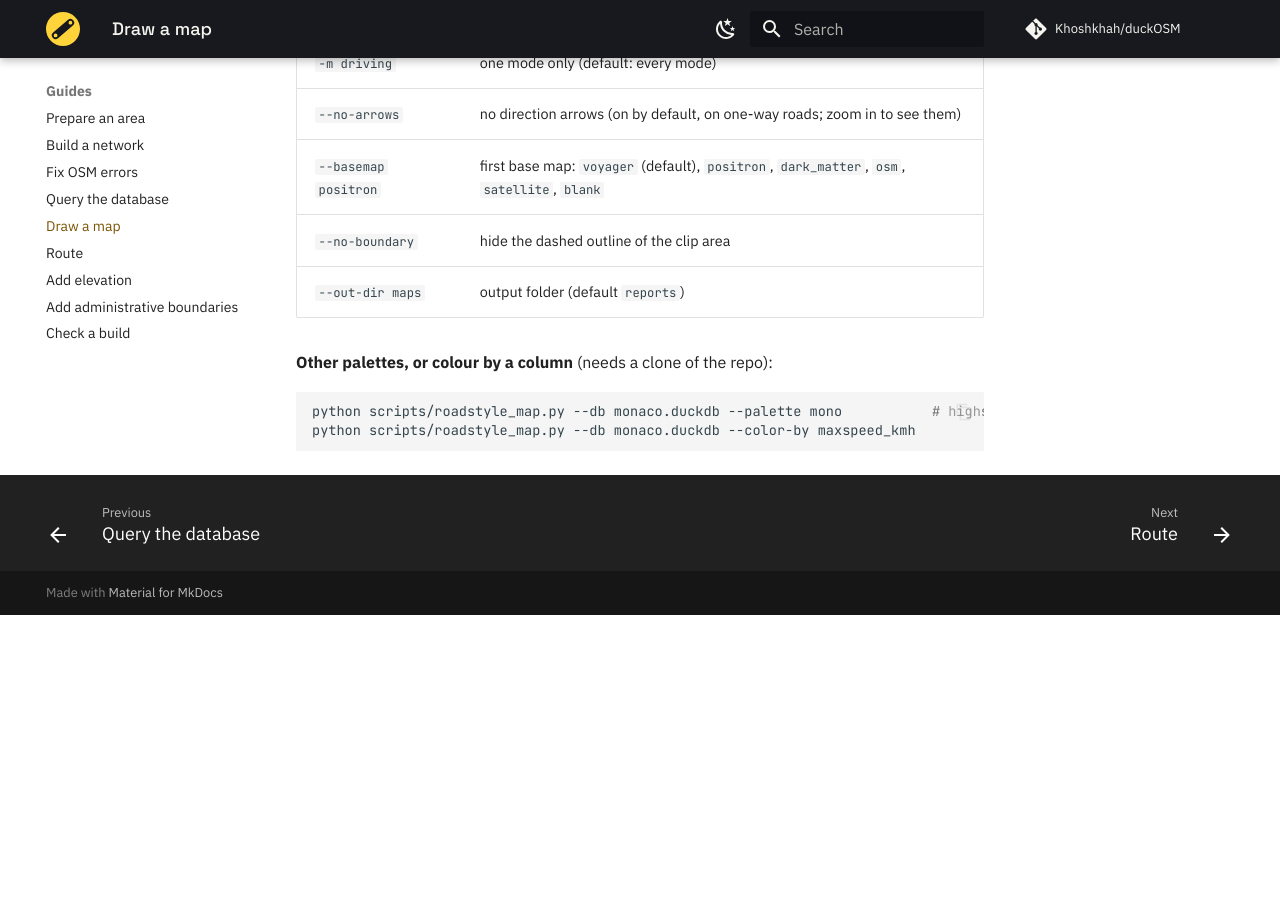
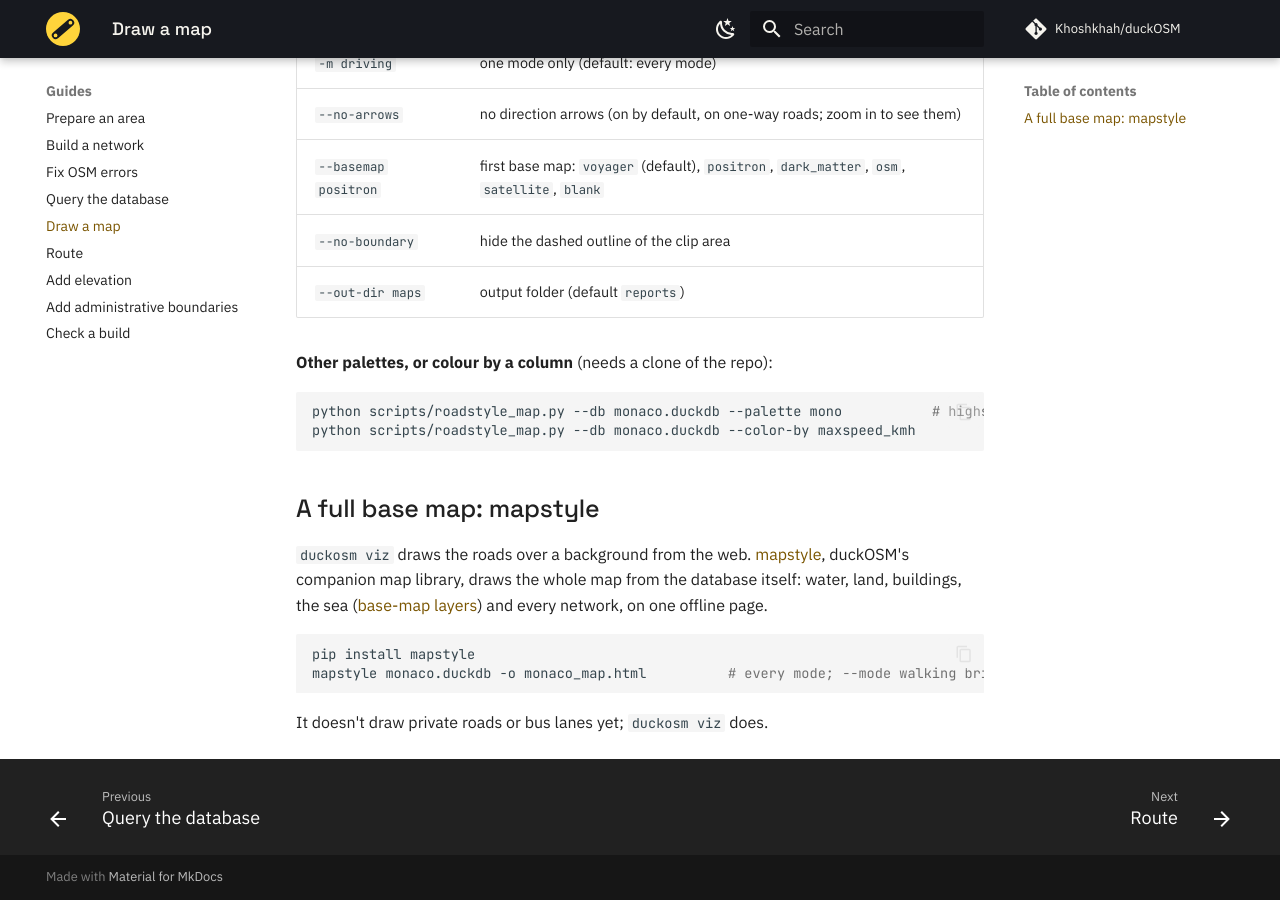
Before and after one commit to Khoshkhah/duckOSM, an MkDocs documentation site: the page built from docs/guides/draw-map.md, in a window 1280 px wide and 900 px high, scrolled down 1100 px. Built offline with MkDocs 1.6.1 and Material for MkDocs 9.7.7, drawn with Linux system fonts in a browser that asks for light colours; comment, search, counter and statistics services are not loaded; before the commit the page ends 1715 px from its top, so only the background shows below that.

Commit message:
docs: mapstyle, now on PyPI, for a full base map drawn from the database (Draw a map) and a walk / cycle / walk + drive route planner (Route; needs duckosm multimodal); also in the README, Home and the agent skill
Co-Authored-By: Claude Opus 5.5 <noreply@anthropic.com>

````diff
--- a/docs/guides/draw-map.md
+++ b/docs/guides/draw-map.md
@@ -30,3 +30,16 @@ Try it: this is Monaco's driving map, as `duckosm viz` wrote it.
 python scripts/roadstyle_map.py --db monaco.duckdb --palette mono           # highsat | carto | mono
 python scripts/roadstyle_map.py --db monaco.duckdb --color-by maxspeed_kmh
 ```
+
+## A full base map: mapstyle
+
+`duckosm viz` draws the roads over a background from the web. [mapstyle](https://khoshkhah.github.io/mapstyle/),
+duckOSM's companion map library, draws the whole map from the database itself: water, land, buildings,
+the sea ([base-map layers](../reference/features.md)) and every network, on one offline page.
+
+```bash
+pip install mapstyle
+mapstyle monaco.duckdb -o monaco_map.html          # every mode; --mode walking brings the paths to the front
+```
+
+It doesn't draw private roads or bus lanes yet; `duckosm viz` does.
````
Also changed, not shown: README.md (+2 -0 lines), docs/guides/route.md (+10 -0 lines), docs/index.md (+2 -1 lines), skills/duckosm/SKILL.md (+4 -0 lines).
